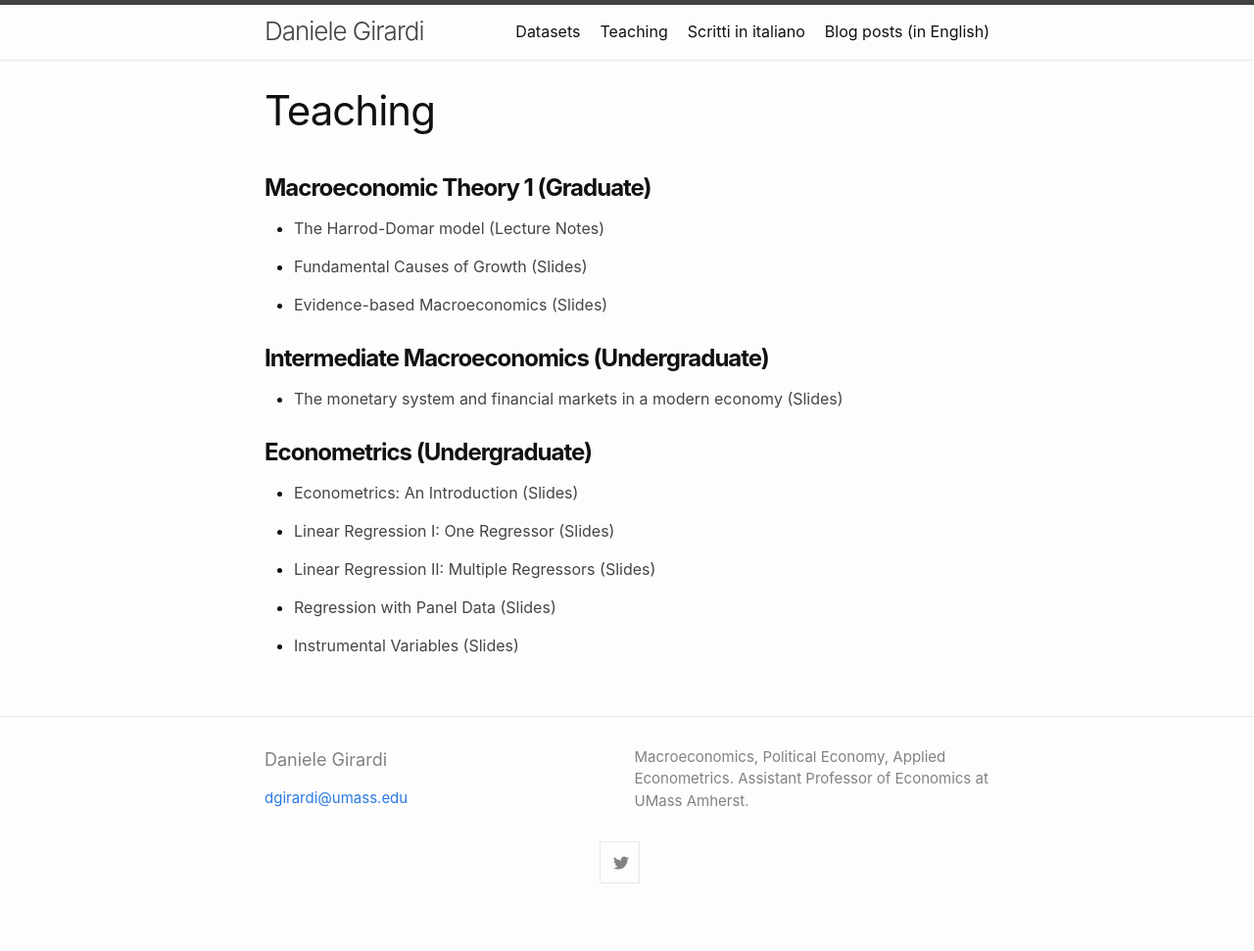
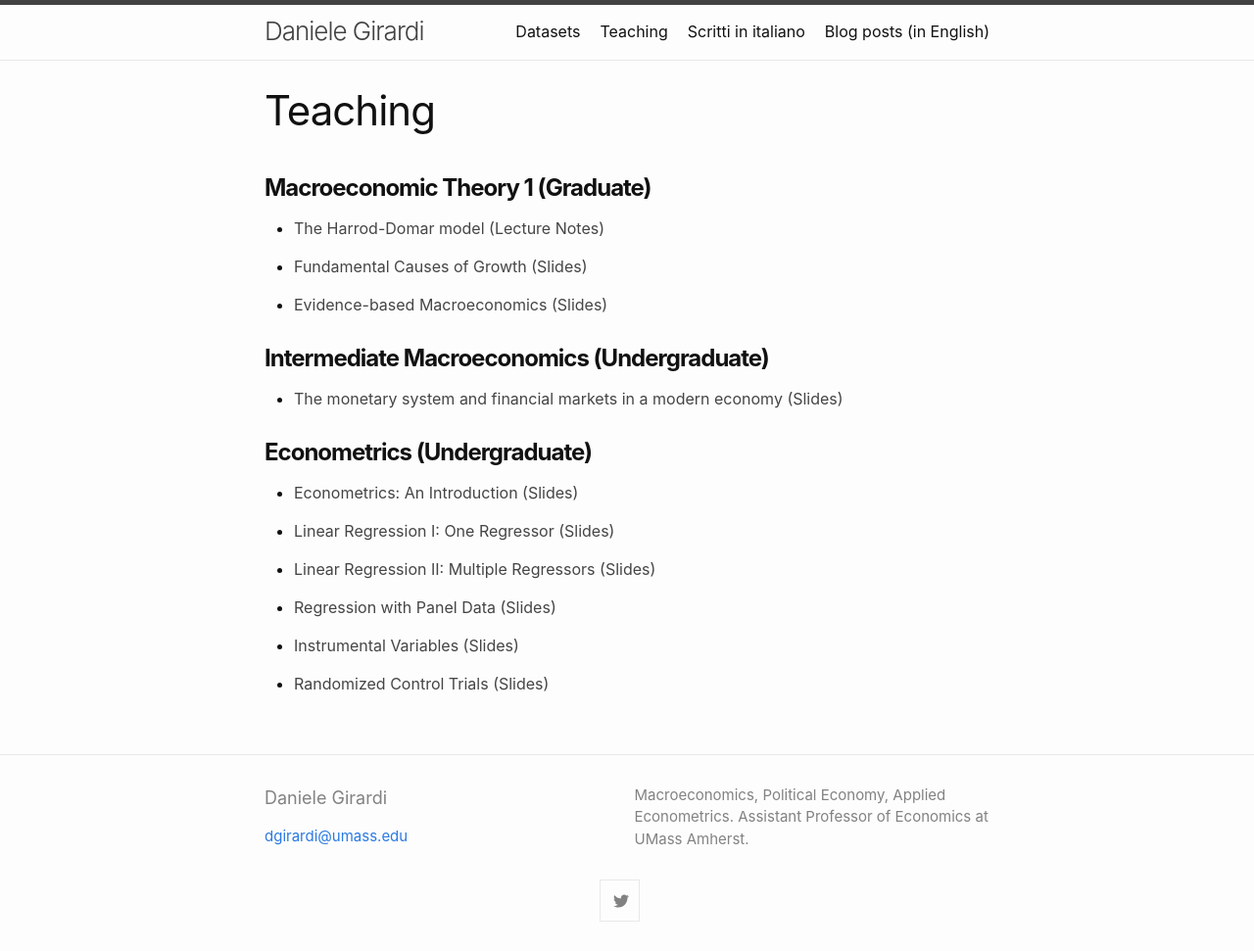
Before and after one commit to danielegirardi/danielegirardi.github.io, a Jekyll site: the page built from teaching.md, in a window 1280 px wide. Shown: the whole page at 98% size. Built offline with Jekyll 4.4.1, drawn with Linux system fonts in a browser that asks for light colours; before the commit the page ends 932 px from its top, so only the background shows below that.

Commit message:
Update teaching.md

```diff
--- a/teaching.md
+++ b/teaching.md
@@ -48,3 +48,7 @@
 <ul style="list-style-type: disc;">
  	<li><a style="color: #454545;" href="https://danielegirardi.github.io/posts/documents/9_Instrumental_Variables.pdf" target="_blank" rel="noopener">Instrumental Variables (Slides) </a><br/></li>
 </ul>
+
+<ul style="list-style-type: disc;">
+ 	<li><a style="color: #454545;" href="https://danielegirardi.github.io/posts/documents/10_RCTs.pdf" target="_blank" rel="noopener">Randomized Control Trials (Slides) </a><br/></li>
+</ul>
```
